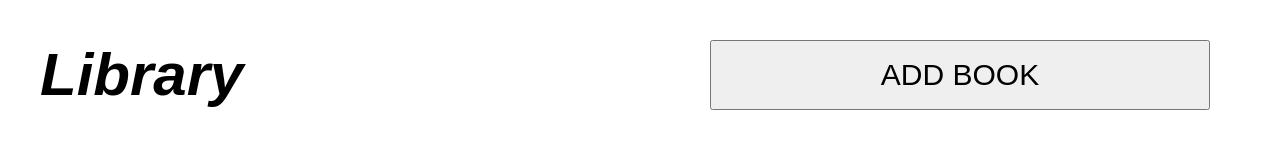
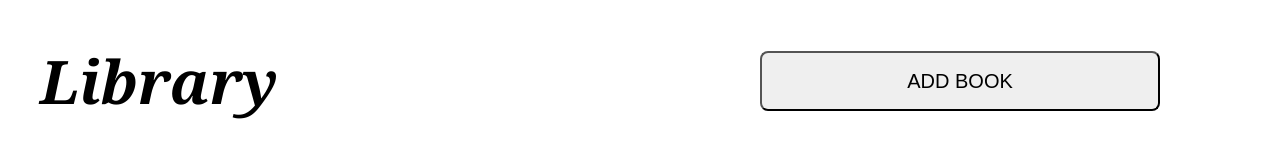
Before and after one commit to Olliekse/Library, a plain HTML site: page index.html in a window 1280 px wide. Drawn offline with Linux system fonts and the light colour scheme.

Commit message:
changed font styling

```diff
--- a/style.css
+++ b/style.css
@@ -16,6 +16,7 @@ button {
    margin-left: 40px;
    width: 300px;
    font-style: italic;
+   font-family: Cambria, Cochin, Georgia, Times, 'Times New Roman', serif;
  }
 
  .page-top {
@@ -32,18 +33,19 @@ button {
 }
 
 .btnAdd {
- width: 500px;
- height: 70px;
- font-size: 30px;
- font-weight: 500;
+  width: 400px;
+  height: 60px;
+  font-size: 20px;
+  font-weight: 500;
+  border-radius: 8px;
 }
 
 .box {
-border: 1px solid black;
-padding: 10px;
-display: grid;
-grid-template-rows: 3fr 1fr 1fr;
-align-items: center;
+  border: 1px solid black;
+  padding: 10px;
+  display: grid;
+  grid-template-rows:  1fr 1fr 1fr;
+  align-items: center;
 }
 
 .form {
```
